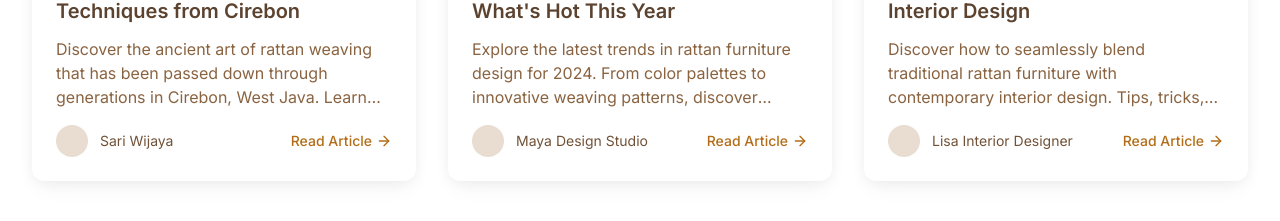
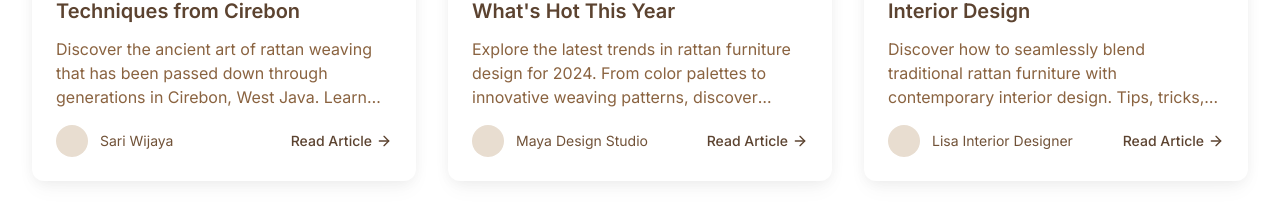
Before and after one commit to ryanap7/cirebon-rattan-craft, a Next.js app: page / in a window 1280 px wide. Shown: the part 5179-5400 px from the top of the page. Built offline with nearby package versions, Linux system fonts and the light colour scheme; a web font is replaced by a local one.

Commit message:
Improve Accessibility

```diff
--- a/app/page.tsx
+++ b/app/page.tsx
@@ -844,7 +844,7 @@ export default function Home() {
                     </div>
                     <Link
                       href={`/blog/${post.slug}`}
-                      className="text-gold-700 hover:text-wood-900 font-medium text-sm inline-flex items-center"
+                      className="text-wood-900 hover:text-gold-600 font-medium text-sm inline-flex items-center"
                       aria-label={`Read article about ${post.title}`}
                     >
                       Read Article
```
